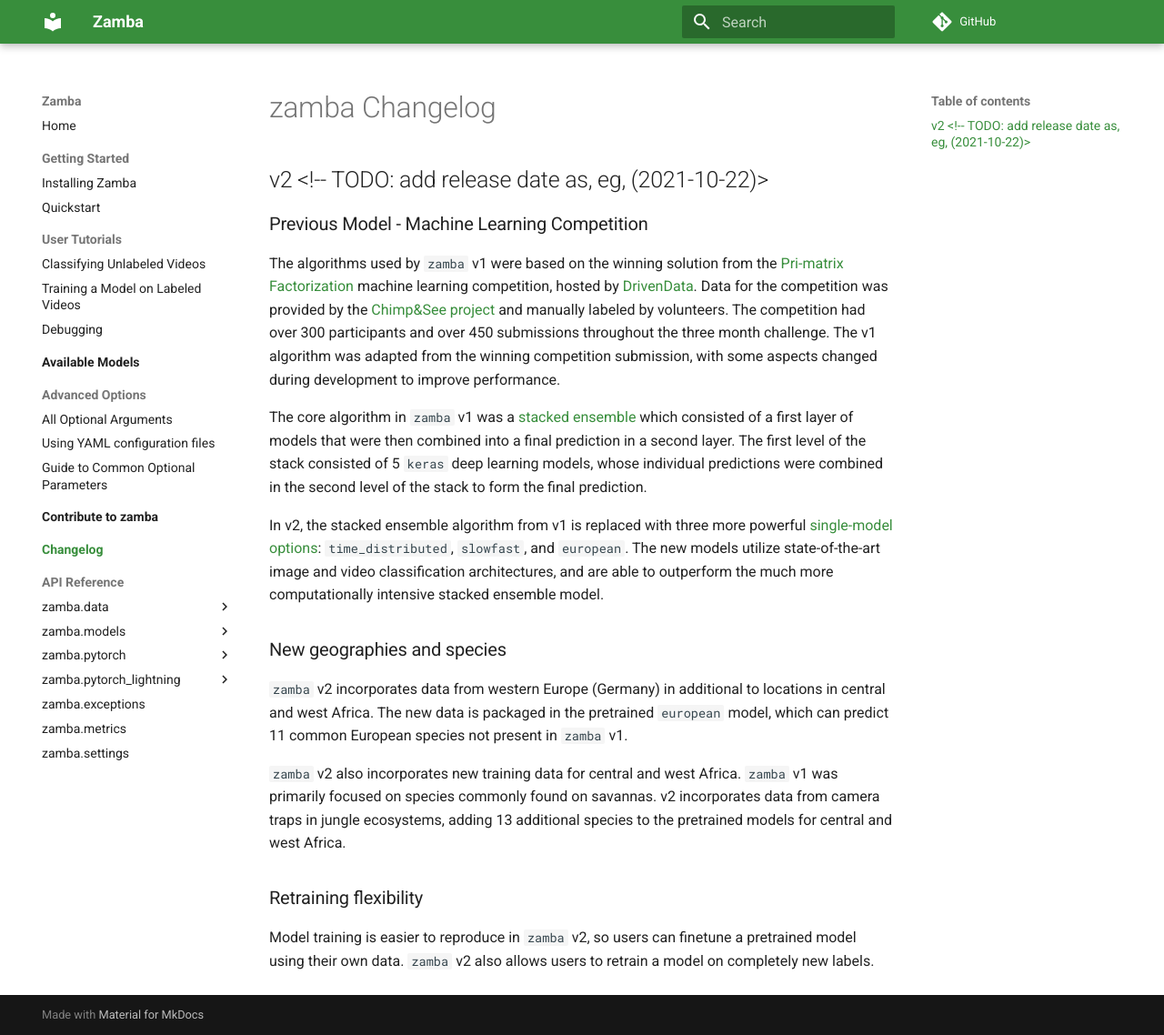
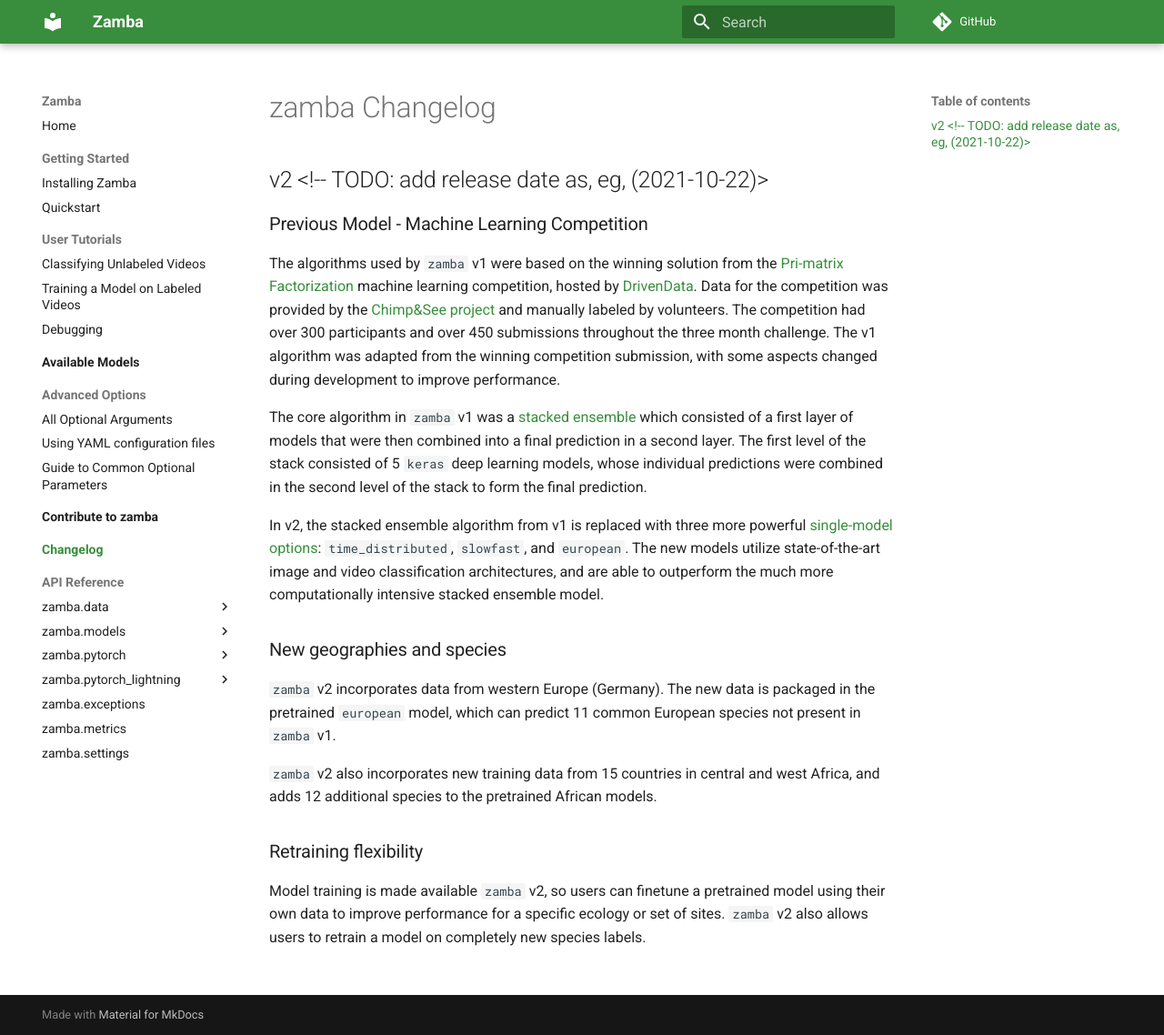
Before and after one commit to drivendataorg/zamba, an MkDocs documentation site: the page built from docs/docs/changelog/index.md, in a window 1280 px wide and 1138 px high. Shown: the whole window at 91% size. Built offline with MkDocs 1.6.1 and Material for MkDocs 9.7.7, drawn with Linux system fonts in a browser that asks for light colours; comment, search, counter and statistics services are not loaded; the version menu is left out.

Commit message:
changelog edits

```diff
--- a/docs/docs/changelog/index.md
+++ b/docs/docs/changelog/index.md
@@ -16,10 +16,10 @@
 
 ### New geographies and species
 
-`zamba` v2 incorporates data from western Europe (Germany) in additional to locations in central and west Africa. The new data is packaged in the pretrained `european` model, which can predict 11 common European species not present in `zamba` v1.
+`zamba` v2 incorporates data from western Europe (Germany). The new data is packaged in the pretrained `european` model, which can predict 11 common European species not present in `zamba` v1.
 
-`zamba` v2 also incorporates new training data for central and west Africa. `zamba` v1 was primarily focused on species commonly found on savannas. v2 incorporates data from camera traps in jungle ecosystems, adding 13 additional species to the pretrained models for central and west Africa.
+`zamba` v2 also incorporates new training data from 15 countries in central and west Africa, and adds 12 additional species to the pretrained African models.
 
 ### Retraining flexibility
 
-Model training is easier to reproduce in `zamba` v2, so users can finetune a pretrained model using their own data. `zamba` v2 also allows users to retrain a model on completely new labels.
+Model training is made available `zamba` v2, so users can finetune a pretrained model using their own data to improve performance for a specific ecology or set of sites. `zamba` v2 also allows users to retrain a model on completely new species labels.
```
